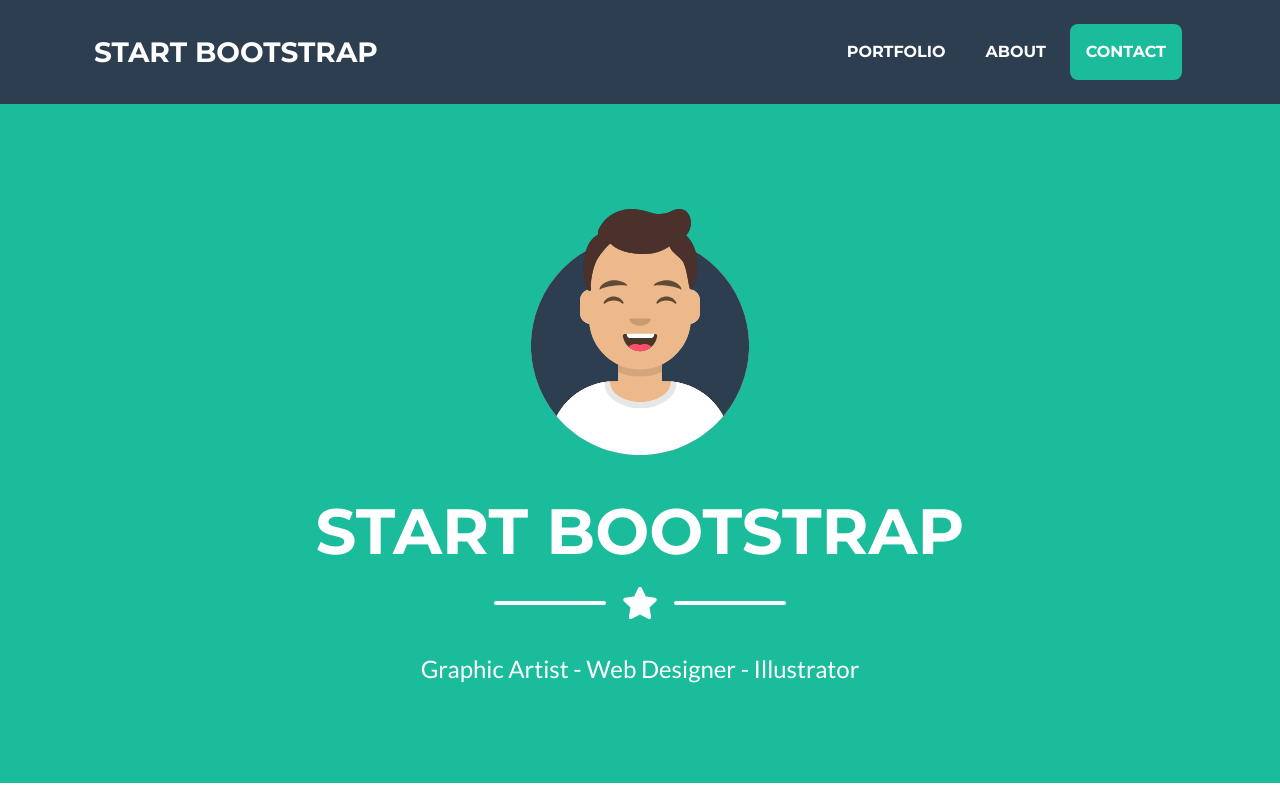
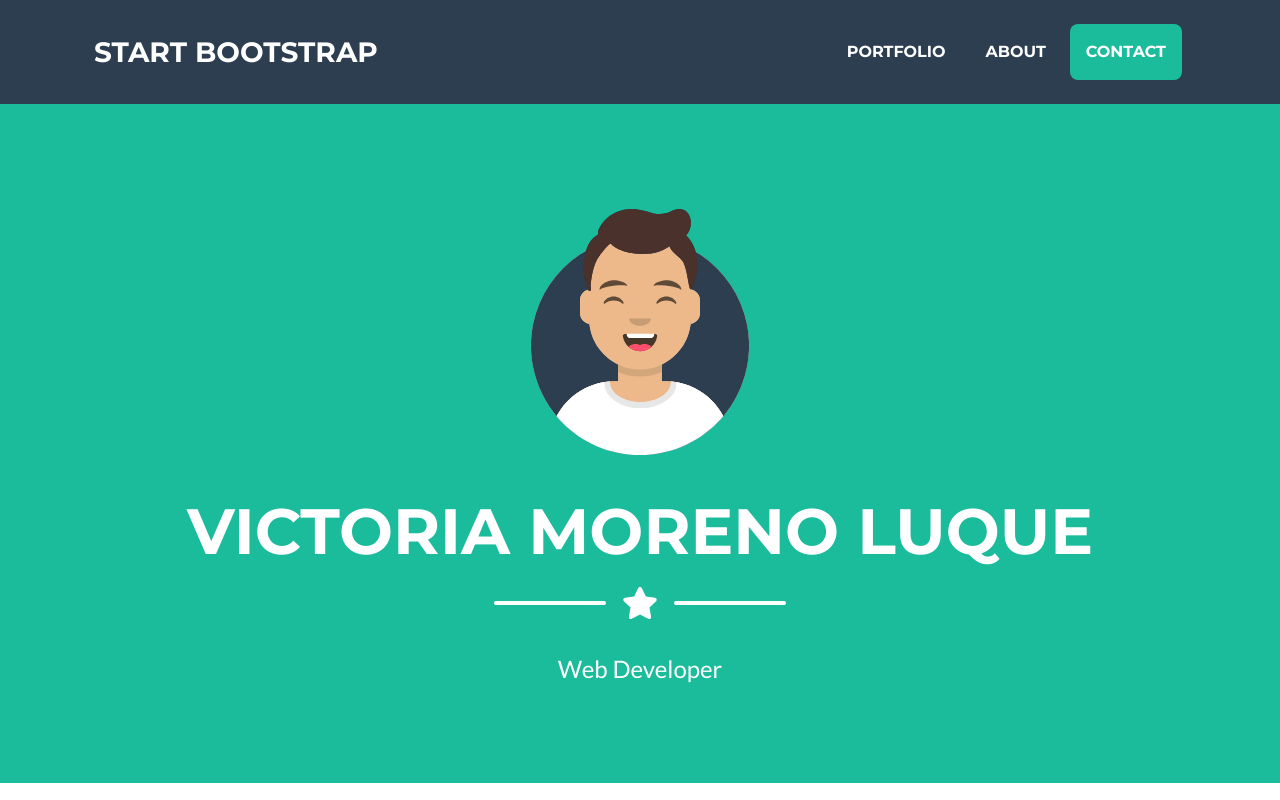
Before and after one commit to VictoriaMorenoLuque/victoriamorenoluque.github.io, a plain HTML site: page index.html in a window 1280 px wide. Shown: the top 800 px of the page. Drawn offline with nearby package versions, Linux system fonts and the light colour scheme.

Commit message:
He modificado html

```diff
--- a/index.html
+++ b/index.html
@@ -5,7 +5,7 @@
         <meta name="viewport" content="width=device-width, initial-scale=1, shrink-to-fit=no" />
         <meta name="description" content="" />
         <meta name="author" content="" />
-        <title>Freelancer - Start Bootstrap Theme</title>
+        <title>Mi curriculum vitae</title>
         <!-- Favicon-->
         <link rel="icon" type="image/x-icon" href="assets/img/favicon.ico" />
         <!-- Font Awesome icons (free version)-->
@@ -40,7 +40,7 @@
                 <!-- Masthead Avatar Image-->
                 <img class="masthead-avatar mb-5" src="assets/img/avataaars.svg" alt="" />
                 <!-- Masthead Heading-->
-                <h1 class="masthead-heading text-uppercase mb-0">Start Bootstrap</h1>
+                <h1 class="masthead-heading text-uppercase mb-0">Victoria Moreno Luque</h1>
                 <!-- Icon Divider-->
                 <div class="divider-custom divider-light">
                     <div class="divider-custom-line"></div>
@@ -48,7 +48,7 @@
                     <div class="divider-custom-line"></div>
                 </div>
                 <!-- Masthead Subheading-->
-                <p class="masthead-subheading font-weight-light mb-0">Graphic Artist - Web Designer - Illustrator</p>
+                <p class="masthead-subheading font-weight-light mb-0">Web Developer</p>
             </div>
         </header>
         <!-- Portfolio Section-->
```
